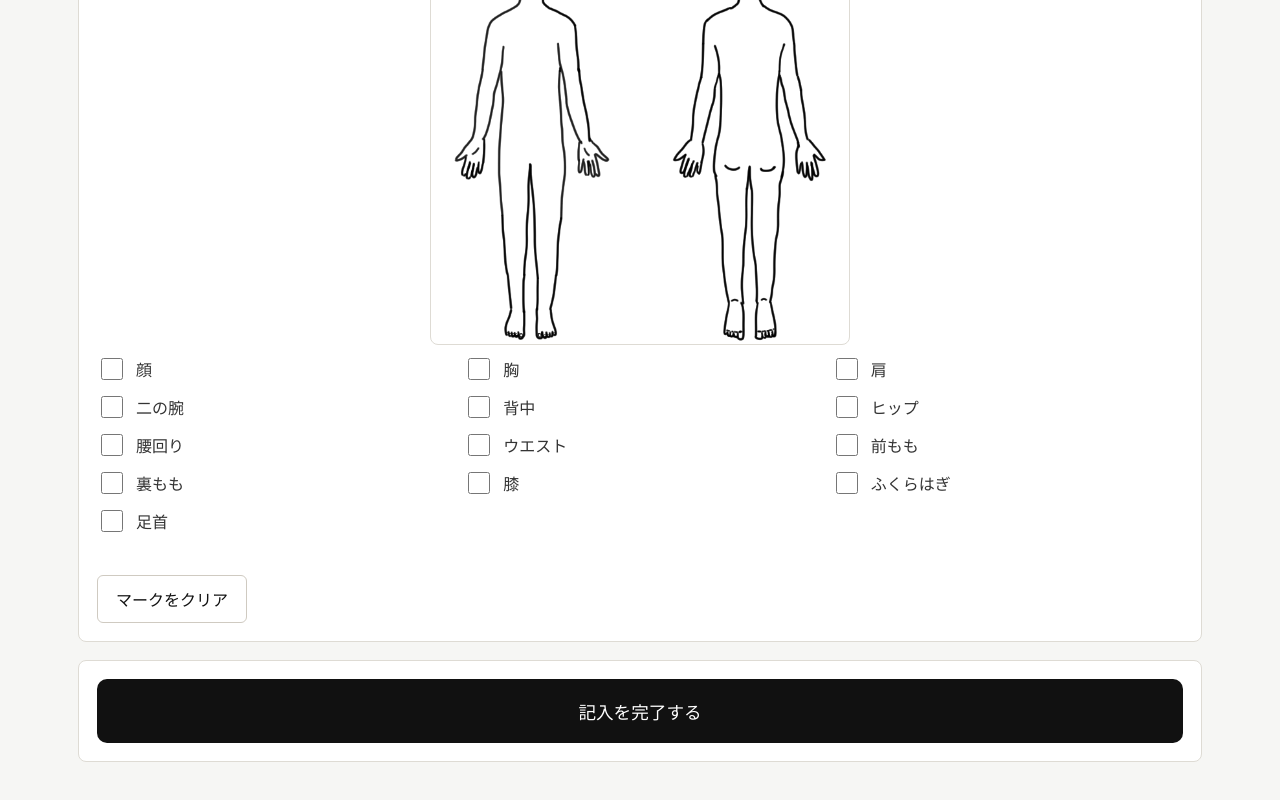
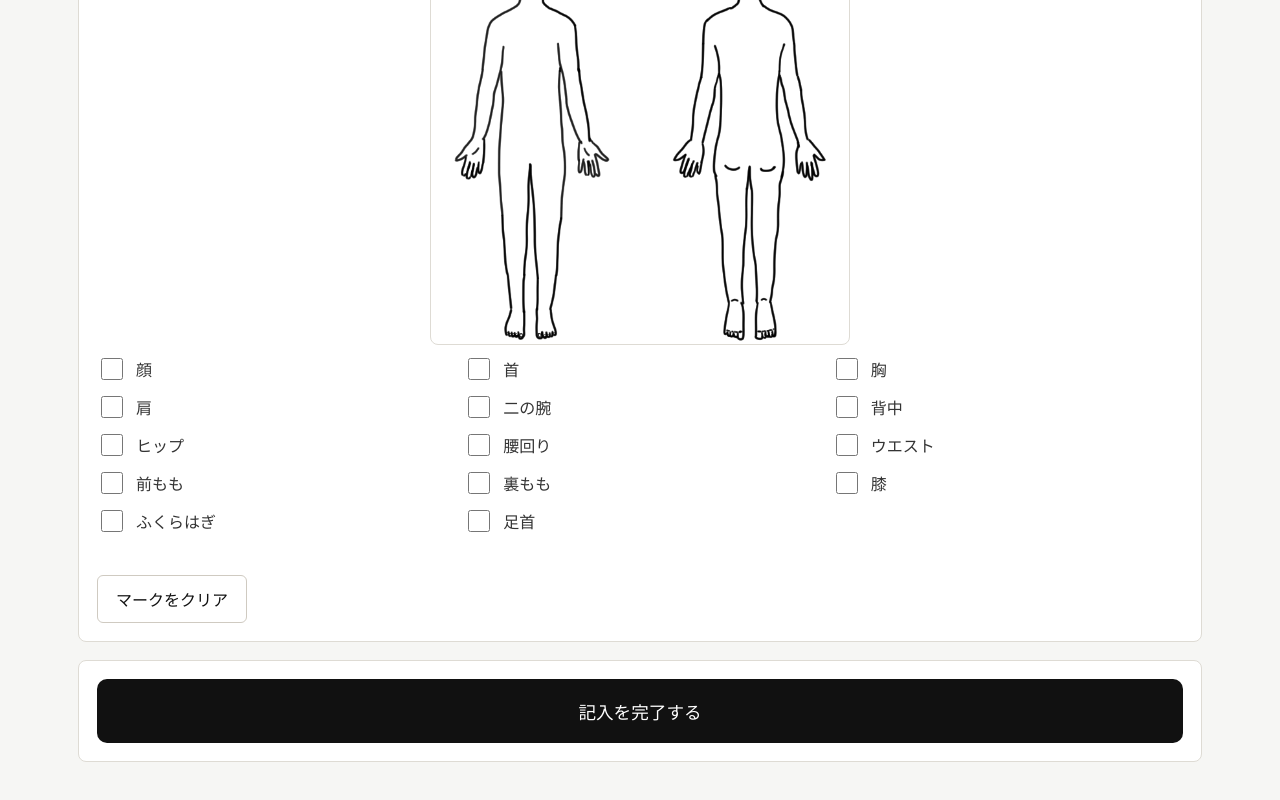
Before and after one commit to yuichi6312-hue/thida-counseling-sheet, a React (Vite) app: page / in a window 1280 px wide. Shown: the part 1826-2626 px from the top of the page. Built offline with nearby package versions, Linux system fonts and the light colour scheme.

Commit message:
体の図に「首」を追加
前面の顔と胸の間に首の選択肢を追加。

Co-Authored-By: Claude Sonnet 5 <noreply@anthropic.com>
Claude-Session: https://claude.ai/code/session_0139pURaAuRiQSvmHzPvcDmG

```diff
--- a/src/BodyDiagram.tsx
+++ b/src/BodyDiagram.tsx
@@ -14,6 +14,7 @@ type BodyPartOption = {
 
 const BODY_PART_OPTIONS: BodyPartOption[] = [
   { label: "顔", points: [{ x: 24, y: 6 }] },
+  { label: "首", points: [{ x: 24, y: 11 }] },
   { label: "胸", points: [{ x: 19, y: 23 }, { x: 29, y: 23 }] },
   { label: "肩", points: [{ x: 68, y: 15 }, { x: 82, y: 15 }] },
   { label: "二の腕", points: [{ x: 66, y: 32 }, { x: 85, y: 32 }] },
```
